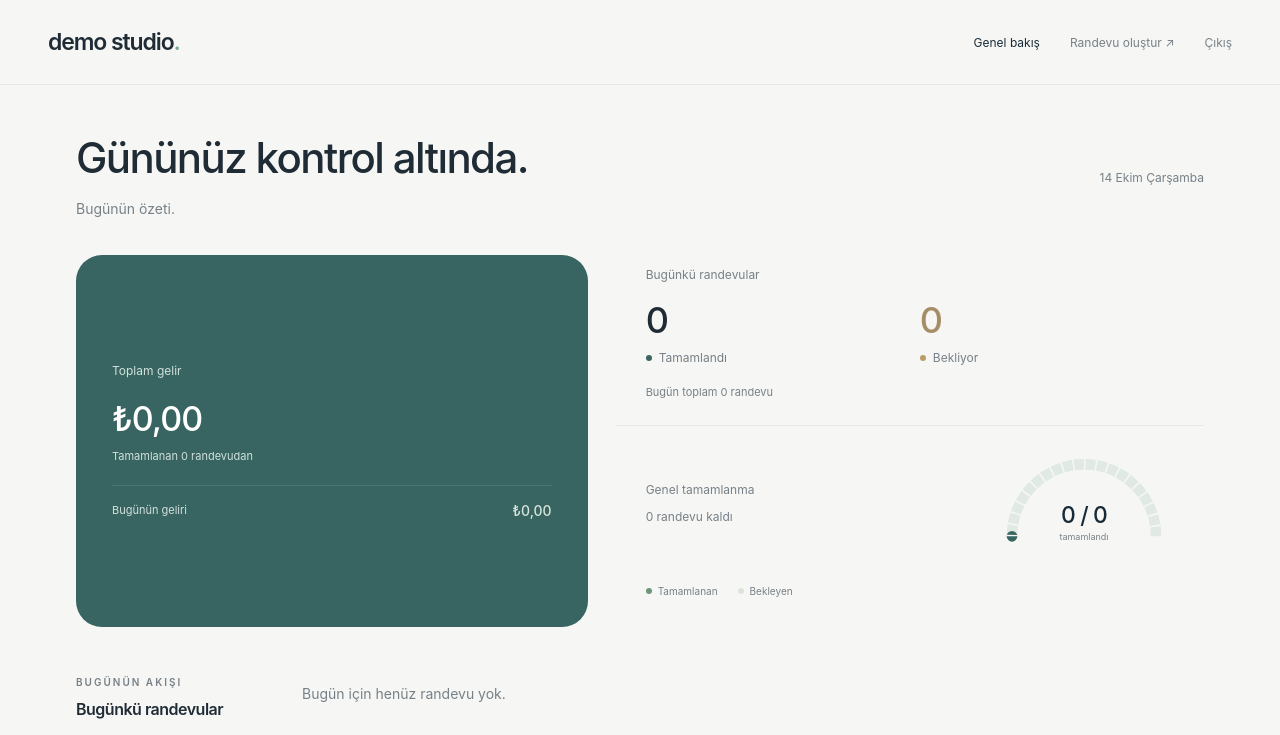
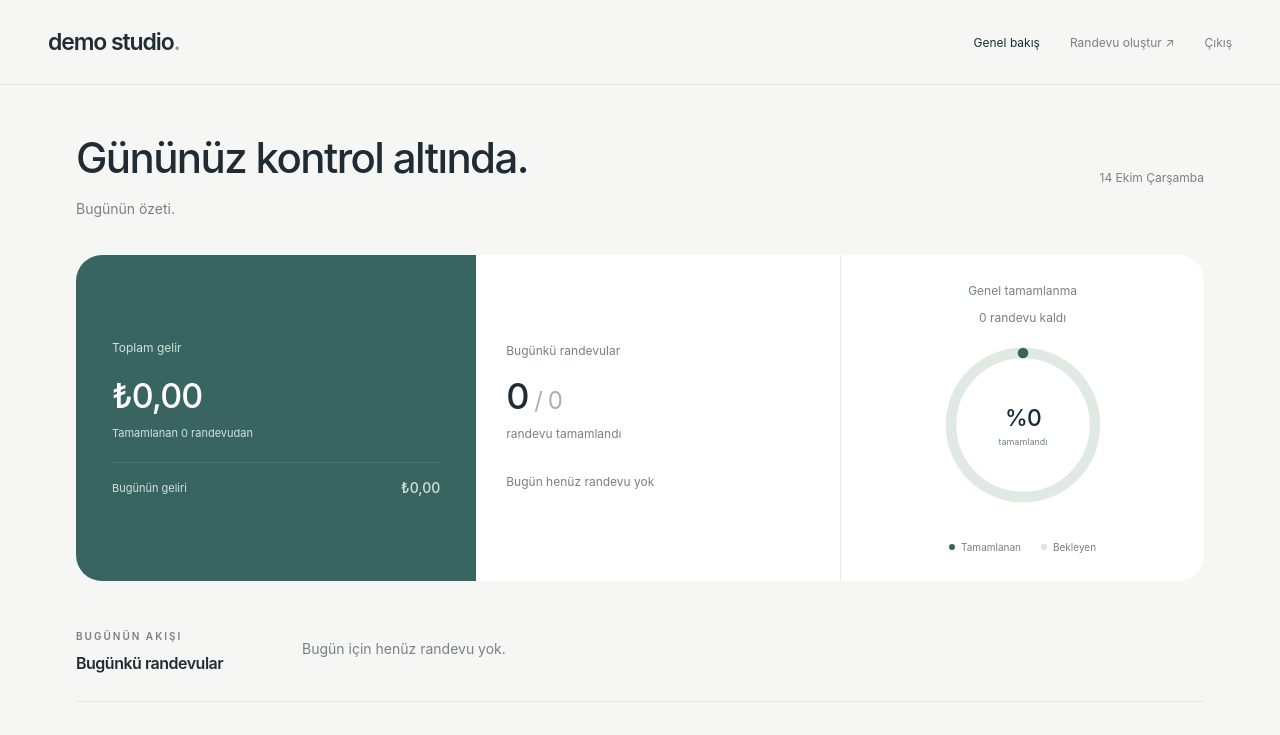
Before and after one commit to halilaslanturk04/demo-studio, a React (Vite) app: page /dashboard in a window 1280 px wide. Shown: the top 735 px of the page. Built offline with nearby package versions, Linux system fonts and the light colour scheme.

Commit message:
Finalize studio interface and write project overview

```diff
--- a/src/pages/DashboardPage.jsx
+++ b/src/pages/DashboardPage.jsx
@@ -78,23 +78,31 @@ function DashboardPage({ appointments, completeAppointment }) {
           <article className="stat-card daily-card">
             <span className="stat-label">Bugünkü randevular</span>
             <div className="daily-counts">
-              <div>
-                <strong>{todayCompleted}</strong>
-                <span>
-                  <i className="daily-dot done-dot" />
-                  Tamamlandı
-                </span>
+              <div><strong>{todayCompleted}<small> / {todayAppointments.length}</small></strong><span>randevu tamamlandı</span></div>
+              <div
+                className="daily-steps"
+                aria-label="Bugünkü randevu durumları"
+              >
+                {todayAppointments.length ? (
+                  todayAppointments
+                    .filter((appointment) => appointment.status === "completed")
+                    .sort((a, b) => a.time.localeCompare(b.time))
+                    .map((appointment) => (
+                      <span
+                        key={appointment.id}
+                        className="daily-step step-completed"
+                        title={`${appointment.time} · ${appointment.status === "completed" ? "Tamamlandı" : "Bekliyor"}`}
+                        aria-label={`${appointment.time}, ${appointment.status === "completed" ? "tamamlandı" : "bekliyor"}`}
+                      >
+                        ✓
+                      </span>
+                    ))
+                ) : (
+                  <span className="no-daily-appointments">
+                    Bugün henüz randevu yok
+                  </span>
+                )}
               </div>
-              <div>
-                <strong>{todayAppointments.length - todayCompleted}</strong>
-                <span>
-                  <i className="daily-dot waiting-dot" />
-                  Bekliyor
-                </span>
-              </div>
-              <span className="daily-total">
-                Bugün toplam {todayAppointments.length} randevu
-              </span>
             </div>
           </article>
           <article className="stat-card completion-card">
@@ -106,30 +114,25 @@ function DashboardPage({ appointments, completeAppointment }) {
             </div>
             <svg
               className="completion-ring"
-              viewBox="0 0 220 135"
+              viewBox="0 0 220 220"
               role="img"
               aria-label={`Randevuların yüzde ${completionPercent} kadarı tamamlandı`}
             >
-              <path
+              <circle
                 className="gauge-track"
-                d="M 22 108 A 88 88 0 0 1 198 108"
+                cx="110" cy="110" r="88"
                 pathLength="100"
               />
-              <path
+              <circle
                 className="ring-value"
-                d="M 22 108 A 88 88 0 0 1 198 108"
+                cx="110" cy="110" r="88"
                 pathLength="100"
                 strokeDasharray={`${completionPercent} 100`}
               />
-              <path
-                className="gauge-ticks"
-                d="M 22 108 A 88 88 0 0 1 198 108"
-                pathLength="100"
-              />
-              <text className="gauge-count" x="110" y="92" textAnchor="middle">
-                {completedAppointments} / {totalAppointments}
+              <text className="gauge-count" x="110" y="111" textAnchor="middle">
+                %{completionPercent}
               </text>
-              <text className="gauge-label" x="110" y="113" textAnchor="middle">
+              <text className="gauge-label" x="110" y="135" textAnchor="middle">
                 tamamlandı
               </text>
             </svg>
--- a/src/styles/booking.css
+++ b/src/styles/booking.css
@@ -69,9 +69,15 @@
 }
 .date-button.selected,
 .hour-button.selected {
-  background: #e6f0ed;
+  background: var(--green);
   border-color: var(--green);
-  color: var(--green);
+  color: #fff;
+}
+.date-button.selected strong { color: #fff; }
+.date-button.selected:hover,
+.hour-button.selected:hover:not(:disabled) {
+  background: #2c514e;
+  border-color: #2c514e;
 }
 .hours-grid {
   display: grid;
--- a/src/styles/dashboard.css
+++ b/src/styles/dashboard.css
@@ -17,8 +17,11 @@
 }
 .stats-grid {
   display: grid;
-  grid-template-columns: 1fr 1.15fr;
-  gap: 18px 28px;
+  grid-template-columns: 1.1fr 1fr 1fr;
+  gap: 0;
+  background: #fff;
+  border-radius: 26px;
+  overflow: hidden;
 }
 .stat-card {
   padding: 30px;
@@ -53,8 +56,8 @@
   color: var(--muted);
 }
 .income-card {
-  grid-row: span 2;
-  border-radius: 26px;
+  grid-row: auto;
+  border-radius: 0;
   justify-content: center;
   padding: 36px;
   background: #386561;
@@ -84,17 +87,20 @@
 }
 .completion-card {
   display: grid;
-  grid-template-columns: 1fr 180px;
+  grid-template-columns: 1fr;
   align-items: center;
   gap: 10px;
-  border-top: 1px solid var(--line);
-  padding-top: 22px;
+  border-left: 1px solid var(--line);
+  text-align: center;
+  padding: 28px;
 }
 .completion-ring {
   width: 100%;
+  max-width: 180px;
+  margin: auto;
   overflow: visible;
 }
-.completion-ring path {
+.completion-ring circle {
   fill: none;
   stroke-width: 13;
 }
@@ -105,6 +111,8 @@
   stroke: var(--green);
   stroke-linecap: round;
   transition: stroke-dasharray 0.5s ease;
+  transform: rotate(-90deg);
+  transform-origin: 110px 110px;
 }
 .gauge-ticks {
   stroke: #f6f7f5;
@@ -126,12 +134,11 @@
   margin-top: 12px;
 }
 .daily-card {
-  padding-top: 12px;
-  padding-bottom: 8px;
+  justify-content: center;
 }
 .daily-counts {
   display: grid;
-  grid-template-columns: 1fr 1fr;
+  grid-template-columns: 1fr;
   gap: 20px;
   margin-top: 16px;
 }
@@ -140,6 +147,55 @@
   font-size: 36px;
   font-weight: 500;
   letter-spacing: -1px;
+}
+.daily-counts strong small {
+  color: #a7b4af;
+  font-size: 24px;
+  font-weight: 400;
+}
+.daily-steps {
+  display: flex;
+  flex-wrap: wrap;
+  gap: 7px;
+  min-height: 32px;
+}
+.daily-counts .daily-step {
+  display: grid;
+  place-items: center;
+  width: 36px;
+  height: 36px;
+  margin: 0;
+  border-radius: 50%;
+  border: 1px solid #dfe7e2;
+  background: #f1f5f2;
+  color: #a3aca7;
+  font-size: 18px;
+}
+.daily-counts .step-completed {
+  background: var(--green);
+  border-color: var(--green);
+  color: white;
+}
+.no-daily-appointments {
+  font-size: 11px;
+  color: var(--muted);
+}
+.daily-legend {
+  display: flex;
+  flex-wrap: wrap;
+  gap: 16px;
+}
+.daily-counts .daily-legend span {
+  font-size: 10px;
+  margin: 0;
+}
+.daily-legend i {
+  width: 6px;
+  height: 6px;
+  border-radius: 50%;
+}
+.pending-dot {
+  background: #c4ccc6;
 }
 .daily-counts div:last-of-type strong {
   color: #a58e66;
@@ -175,6 +231,7 @@
   margin-top: 16px;
   font-size: 10px;
   color: var(--muted);
+  justify-content: center;
 }
 .chart-legend span {
   display: flex;
@@ -188,7 +245,7 @@
   border-radius: 50%;
 }
 .legend-completed {
-  background: #6e9679;
+  background: var(--green);
 }
 .legend-pending {
   background: #dfe4db;
@@ -385,7 +442,7 @@
     font-size: 28px;
   }
   .completion-card {
-    grid-template-columns: 1fr 150px;
+    grid-template-columns: 1fr;
   }
   .appointment-row {
     grid-template-columns: 100px 1fr auto;
@@ -404,7 +461,7 @@
   }
   .stats-grid {
     grid-template-columns: 1fr;
-    gap: 18px;
+    gap: 0;
   }
   .income-card {
     grid-column: 1/-1;
@@ -449,6 +506,7 @@
     grid-template-columns: 1fr 150px;
     border-left: 0;
     border-top: 1px solid var(--line);
+    text-align: left;
   }
   .dashboard-main {
     padding-left: 20px;
```
Also changed, not shown: 1 other file (tests, documents, lock files or other folders).
